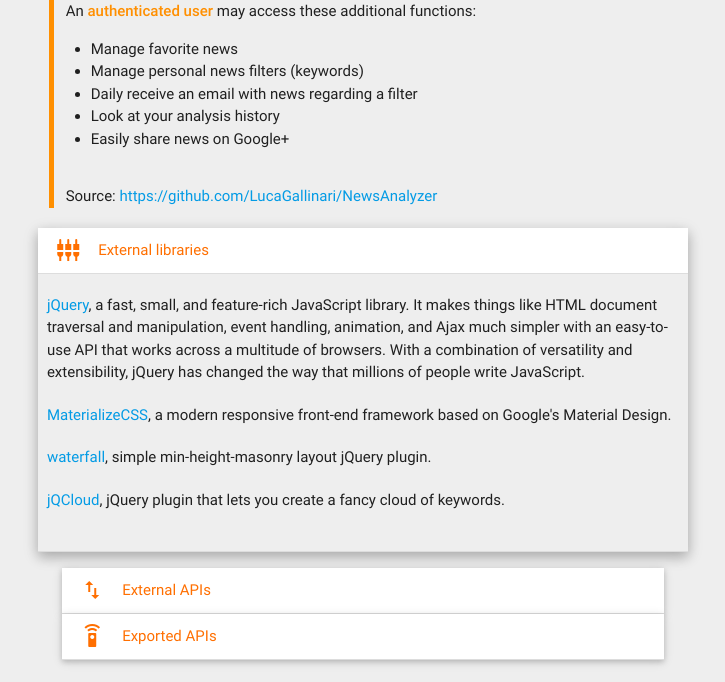
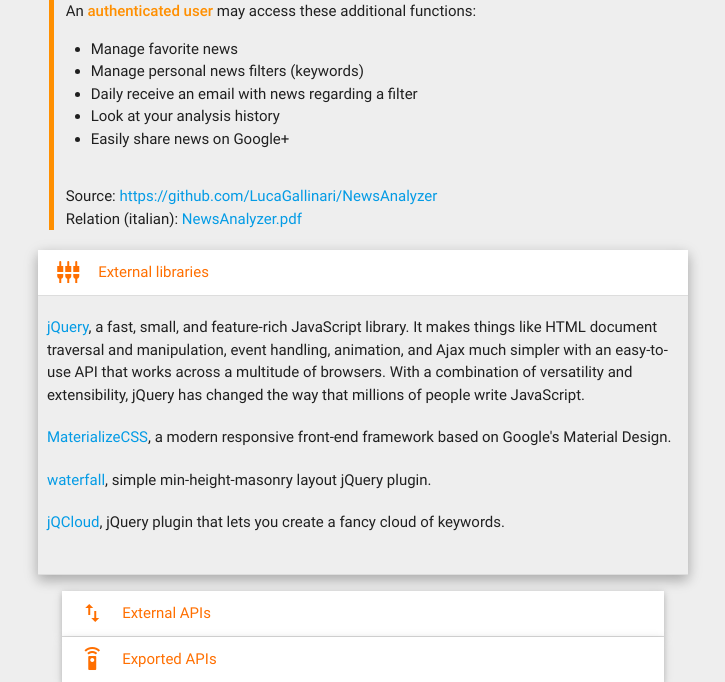
Before and after one commit to LucaGallinari/NewsAnalyzer, a Python web app: template templates/about.html in a window 1280 px wide. Shown: the part 263-945 px from the top of the page, without its empty margins (277-1002 px from the left). Run offline with Jinja, Linux system fonts and the light colour scheme; the template is opened without the code that fills it, so the values that code supplies are empty.

Commit message:
Relation

```diff
--- a/templates/about.html
+++ b/templates/about.html
@@ -29,7 +29,8 @@
                 </ul>
             </div>
             <div class="row">
-                Source: <a target="_blank" href="https://github.com/LucaGallinari/NewsAnalyzer">https://github.com/LucaGallinari/NewsAnalyzer</a>
+                <div>Source: <a target="_blank" href="https://github.com/LucaGallinari/NewsAnalyzer">https://github.com/LucaGallinari/NewsAnalyzer</a></div>
+                <div>Relation (italian): <a target="_blank" href="/assets/various/NewsAnalyzer.pdf">NewsAnalyzer.pdf</a></div>
             </div>
         </blockquote>
 
```
Also changed, not shown: 1 other file.
